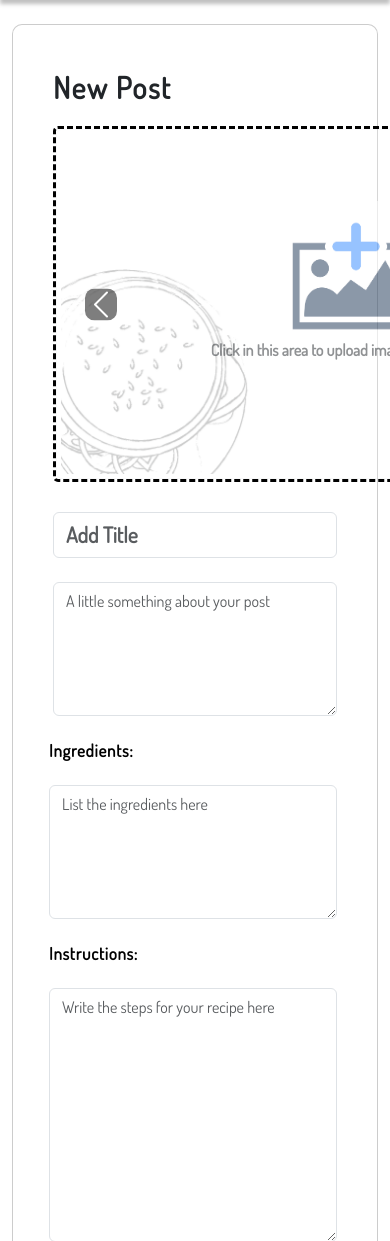
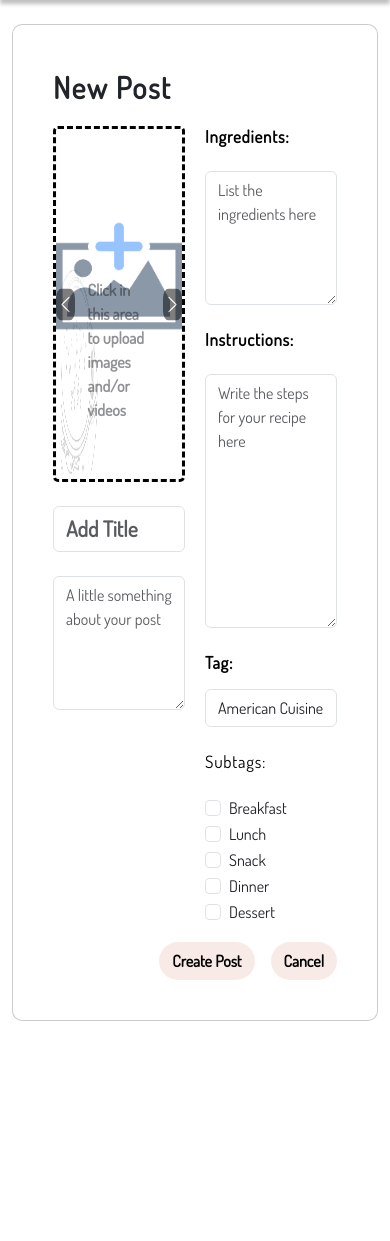
Before and after one commit to lionaq/tidbit-dockerized, a Flask app: template app/templates/posts/create.html in a window 390 px wide; the page is wider, and only the part inside the window is pictured. Shown: the part 61-1302 px from the top of that part. After the commit the page ends 1082 px from the top of that part, so only its background shows below. Run offline with Flask 3, Linux system fonts and the light colour scheme; the template is opened without the code that fills it: values that come from a table or form of the project are taken from there, others are empty; some libraries are stand-ins or nearby versions.

Commit message:
TID-19 feat: responsive layout on create page

```diff
--- a/app/static/js/create.js
+++ b/app/static/js/create.js
@@ -6,7 +6,7 @@ $(document).ready(function () {
     $("#clearFiles").on("click", function (e) {
         e.preventDefault();
         $("#content").val('');  // Clear the file input field
-        clearFilePreview('<img id="imagePreview" src="static/img/UploadImg.png" alt="File Preview" class="img-thumbnail" style="width:600px; height:350px; opacity:0.2;">');
+        clearFilePreview('<img id="imagePreview" src="static/img/UploadImg.png" alt="File Preview" class="img-thumbnail" style="width:100%; height:350px; opacity:0.2;">');
     });
 
     $("#postForm").submit(function (event) {
@@ -60,7 +60,7 @@ document.getElementById("content").addEventListener("change", function (event) {
                 let img = document.createElement('img');
                 img.style.width = '100%';
                 img.style.height = '100%';
-                img.style.objectFit = 'contain'; // Maintain aspect ratio for images
+                img.style.objectFit = 'cover'; // Maintain aspect ratio for images
                 img.src = reader.result;
                 preview.appendChild(img);
             } else if (file.type.startsWith('video/')) {
@@ -68,7 +68,7 @@ document.getElementById("content").addEventListener("change", function (event) {
                 let video = document.createElement('video');
                 video.style.width = '100%';
                 video.style.height = '100%';
-                video.style.objectFit = 'contain'; // Maintain aspect ratio for videos
+                video.style.objectFit = 'cover'; // Maintain aspect ratio for videos
                 video.setAttribute('controls', 'false'); // Disable video controls
                 video.setAttribute('disablePictureInPicture', 'true'); // Disable Picture-in-Picture mode
                 let source = document.createElement('source');
--- a/app/templates/posts/create.html
+++ b/app/templates/posts/create.html
@@ -13,10 +13,10 @@
                     <div class ="col">
                         {{ form.content(class="form-control my-4 fs-4", style="display:none;", multiple="multiple") }}
                         <div class="form-group">
-                            <label class="postUpload carousel slide overflow-hidden" for="{{ form.content.id }}" style="border-radius: 5px; border: 3px dashed #000; cursor:pointer;" id = "carousel">
+                            <label class="postUpload carousel slide overflow-hidden d-flex justify-content-center" for="{{ form.content.id }}" style="border-radius: 5px; border: 3px dashed #000; cursor:pointer;" id = "carousel">
                                 <!-- Add a container for previews -->
-                                <div id="filePreviews" class = "carousel-inner" style = "width:600px; height:350px;">
-                                    <img id="imagePreview" src="static/img/UploadImg.png" alt="File Preview" class="img-thumbnail" style="width:600px; height:350px; opacity:0.2;">
+                                <div id="filePreviews" class = "carousel-inner" style = "width:100%; height:350px;">
+                                    <img id="imagePreview" src="static/img/UploadImg.png" alt="File Preview" class="img-thumbnail" style="width:100%; height:350px; opacity:0.2;">
                                 </div>
                                 <button class="carousel-control-prev" type="button" data-bs-target="#carousel" data-bs-slide="prev">
                                     <span class="carousel-control-prev-icon" aria-hidden="true"></span>
@@ -38,7 +38,7 @@
                         <p class = "postText">Ingredients:</p>{{ form.ingredients(class="form-control my-4", rows="5", style = "textFieldBorder", placeholder = "List the ingredients here") }}
                         <p class = "postText">Instructions:</p>{{ form.instructions(class="form-control my-4", rows="10", style = "textFieldBorder", placeholder = "Write the steps for your recipe here") }}</p>
                         <div class = "row">
-                            <div class = "col-3">
+                            <div class = "col-sm-3 mb-4">
                                 <p class="postText">Tag:</p>
                                 <select class="form-control course" name="tag">
                                     {% for subfield in form.tag %}
```
